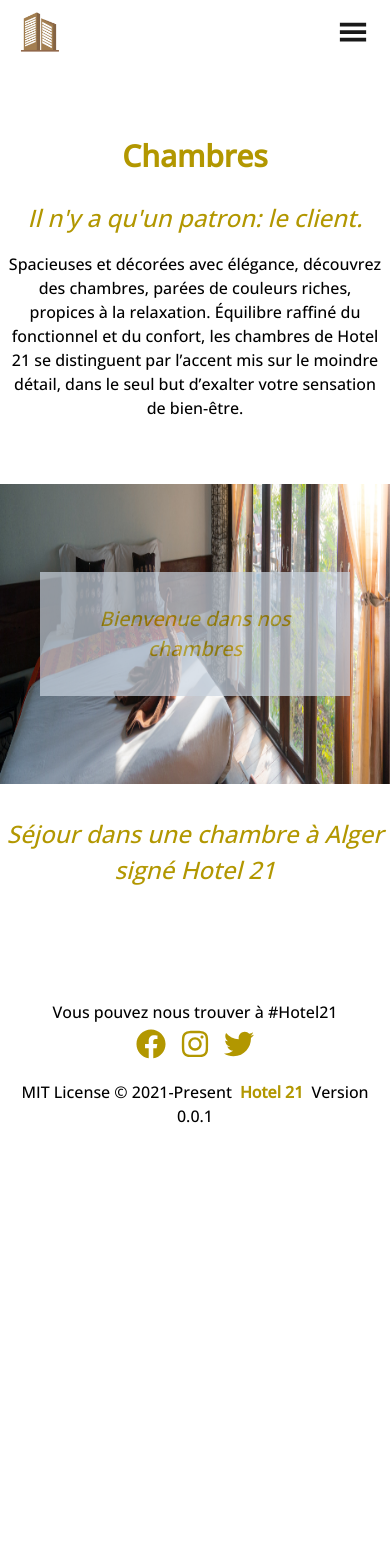
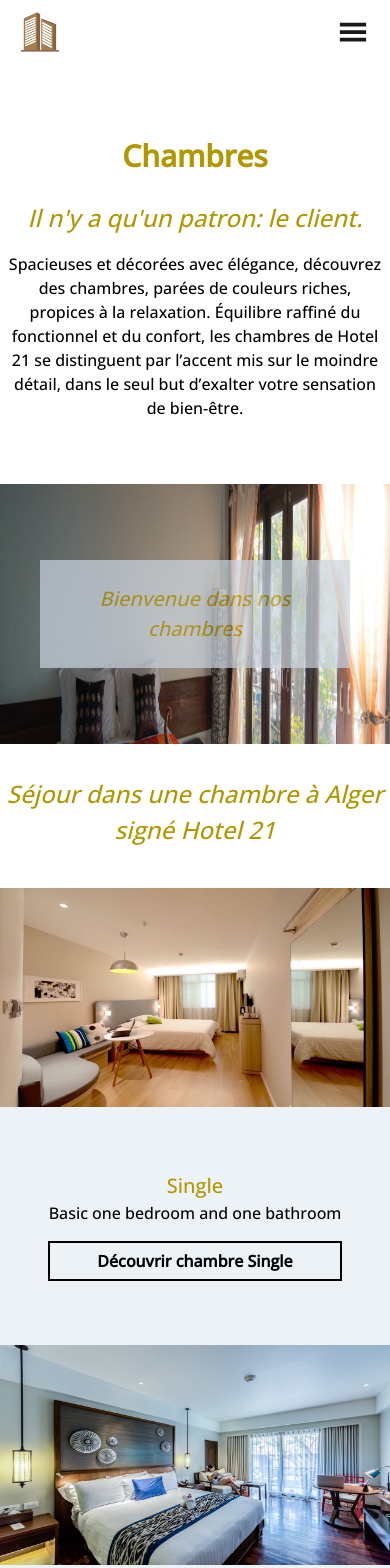
Before and after one commit to nemo256/hotel, a Next.js app: page /chambres in a window 390 px wide. Shown: the top 1568 px of the page. Before the commit the page ends 1152 px from the top, so only its background shows below. Built offline with nearby package versions, Linux system fonts and the light colour scheme.

Commit message:
Updated responsive styles for rooms page...

```diff
--- a/src/components/chambres/Main.js
+++ b/src/components/chambres/Main.js
@@ -52,6 +52,7 @@ export default function Main() {
           mt={[12, 10, 8]}
           mb={[8, 12, 16]}
         >
+          <Fade bottom>
             <Parallax
               bgImage='./brownRoom.jpg'
               bgImageAlt='Brown Room'
@@ -60,7 +61,7 @@ export default function Main() {
               <Center
                 px={[10, 220, 340, 400, 500, 605]}
                 py={[10, 160, 200, 260, 280, 280]}
-              h={[300, 340, 480, 550, 600, 600]}
+                h={[260, 340, 480, 550, 600, 600]}
                 opacity={0.7}
               >
                 <Text
@@ -69,13 +70,14 @@ export default function Main() {
                   color='primary'
                   fontSize='xl'
                   align='center'
-                px={10}
-                py={8}
+                  px={[8, 10, 12, 16, 20]}
+                  py={[6, 8, 10, 12, 16]}
                 >
                   Bienvenue dans nos chambres
                 </Text>
               </Center>
             </Parallax>
+          </Fade>
         </Center>
         <Text
           as='i'
@@ -90,8 +92,9 @@ export default function Main() {
       </Flex>
       <Flex direction='column' bg='gray.100'>
         {rooms.map((room) => (
+          <>
           <Flex
-            direction={['column', 'row']}
+            direction='row'
             display={['none', 'none', 'flex', 'flex', 'flex', 'flex']}
           >
             <Center w='100%'>
@@ -173,6 +176,47 @@ export default function Main() {
               }
             </Center>
           </Flex>
+          <Flex
+            direction='column-reverse'
+            display={['flex', 'flex', 'none', 'none', 'none', 'none']}
+          >
+            <Fade left>
+              <Flex direction='column' my={16}>
+                <Text color='primary' fontSize='xl' align='center'>
+                  {room.title}
+                </Text>
+                <Text align='center'>
+                  {room.description}
+                </Text>
+                <Button
+                  as='a'
+                  mt={4}
+                  mx={12}
+                  bg='none'
+                  border='2px'
+                  borderRadius={0}
+                  fontWeight='bold'
+                  transition='all 0.2s cubic-bezier(.08,.52,.52,1)'
+                  _hover={{
+                    bg: 'primary',
+                    textColor: 'black',
+                    fontWeight: 'extrabold'
+                  }}
+                  _active={{
+                    bg: 'primary',
+                    transform: 'scale(0.98)',
+                  }}
+                  _focus={{  }}
+                >
+                  Découvrir chambre {room.title}
+                </Button>
+              </Flex>
+            </Fade>
+            <Fade left>
+              <Image src={room.src} />
+            </Fade>
+          </Flex>
+          </>
         ))}
       </Flex>
     </>
```
Lines whose indentation alone changed are shown as unchanged.
